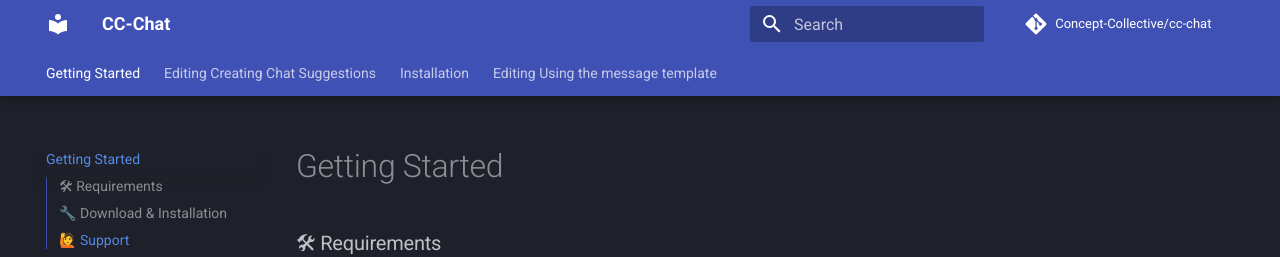
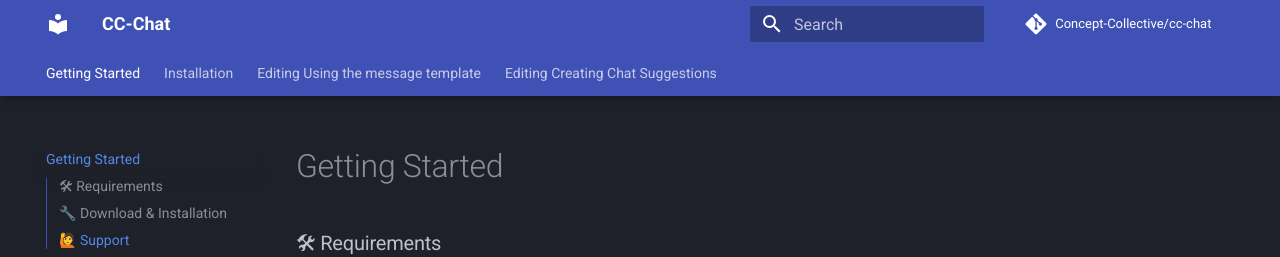
Before and after one commit to Concept-Collective/cc-chat, an MkDocs documentation site: the page built from docs/index.md, in a window 1280 px wide. Shown: the top 257 px of the page. Built offline with MkDocs 1.6.1 and Material for MkDocs 9.7.7, drawn with Linux system fonts in a browser that asks for light colours; comment, search, counter and statistics services are not loaded; part of the change alters nothing that is shown.

```diff
--- a/mkdocs.yml
+++ b/mkdocs.yml
@@ -30,6 +30,12 @@ repo: fontawesome/brands/github
 # Plugins
 plugins:
   - search
+# Navigation order
+nav:
+  - 'index.md'
+  - 'installation.md'
+  - 'message-template.md'
+  - 'create-suggestion.md'
 
 # Social
 extra:
```
